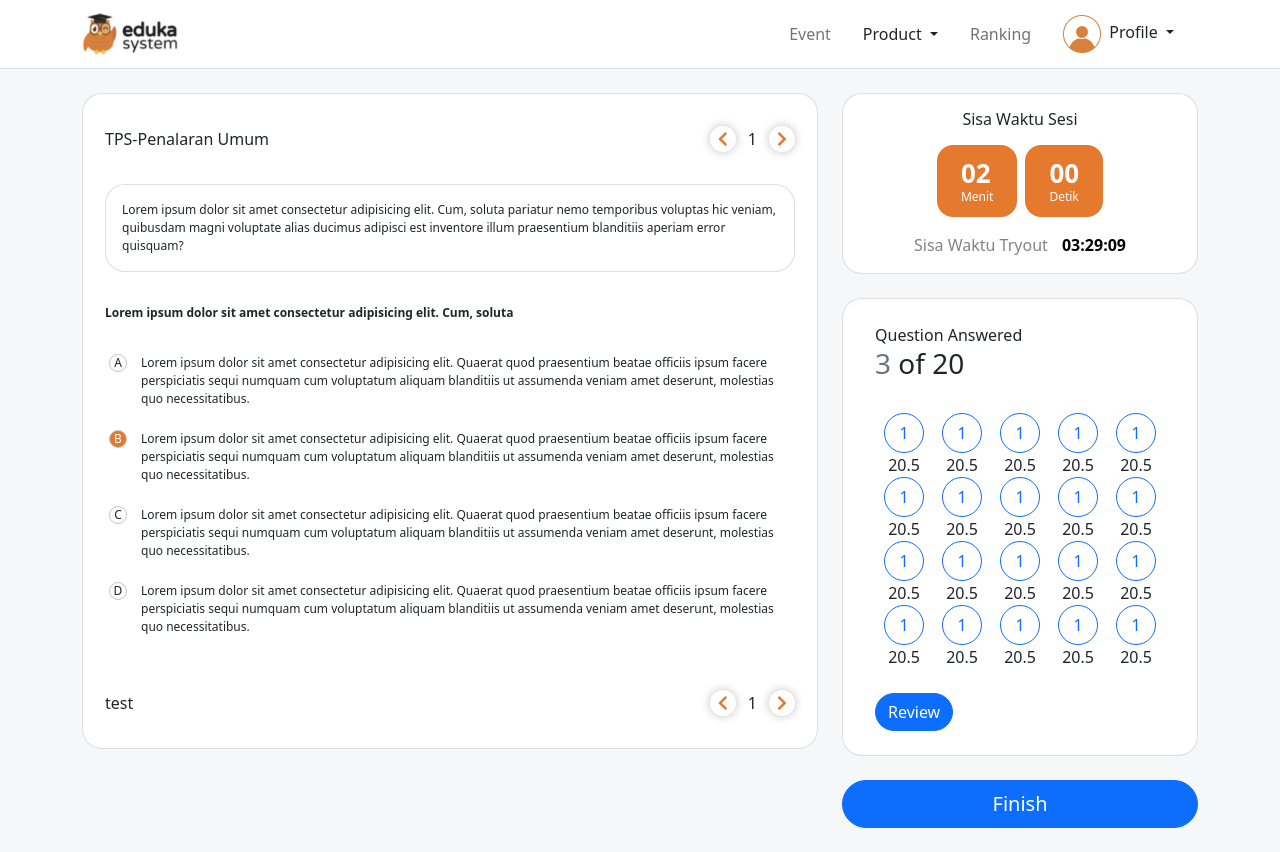
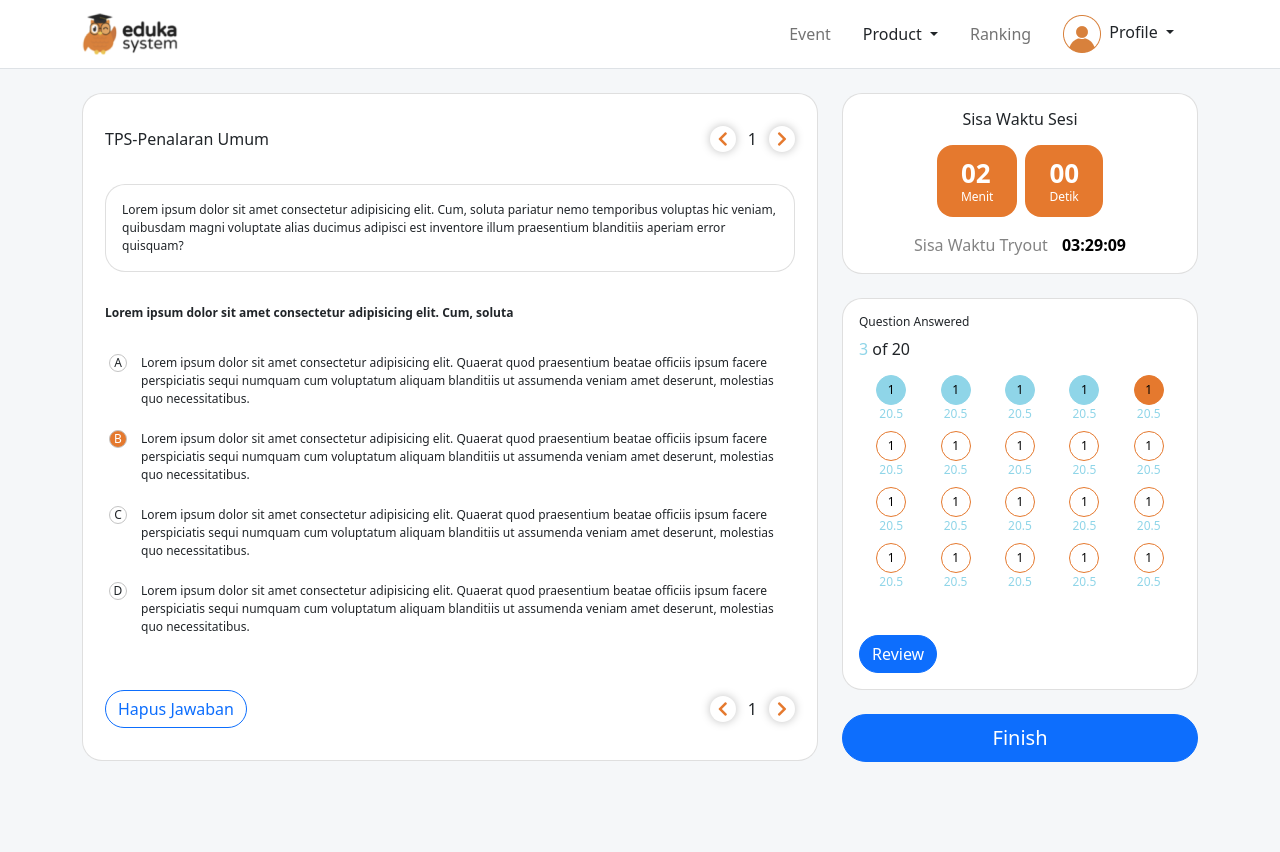
Before and after one commit to dianramdhani/dian-eduka-fe-assessment, a Vue app: page / in a window 1280 px wide. After the commit the page ends 800 px from the top, so only its background shows below. Built offline with nearby package versions, Linux system fonts and the light colour scheme.

Commit message:
init style question-history

```diff
--- a/src/assets/scss/_color.scss
+++ b/src/assets/scss/_color.scss
@@ -1,3 +1,5 @@
 $primary: #e5792e;
 $white: #fff;
 $gray: #c4c4c4;
+$secondary: #8fd5e8;
+$black: #000;
--- /dev/null
+++ b/src/assets/scss/components/_question-history.scss
@@ -0,0 +1,61 @@
+.question-history {
+  display: block;
+
+  &__header {
+    font-size: 1rem;
+    margin-bottom: 1rem;
+
+    small {
+      font-size: 0.75rem;
+      display: block;
+      margin-bottom: 0.625rem;
+    }
+
+    span {
+      color: $secondary;
+    }
+  }
+
+  &__numbers {
+    padding: 0;
+    list-style-type: none;
+    margin-bottom: 2.25rem;
+
+    li {
+      width: 20%;
+      display: inline-flex;
+      flex-direction: column;
+      align-items: center;
+      font-size: 0.75rem;
+      color: $secondary;
+      cursor: pointer;
+      margin-bottom: 0.5rem;
+    }
+
+    li:hover span {
+      box-shadow: 0px 0px 10px 0px #00000040;
+    }
+
+    span {
+      display: block;
+      display: flex;
+      justify-content: center;
+      align-items: center;
+      width: 1.875rem;
+      height: 1.875rem;
+      border: 1px solid transparent;
+      border-radius: 50%;
+      border-color: $primary;
+      color: $black;
+    }
+  }
+
+  &__number--done span {
+    border-color: $secondary;
+    background-color: $secondary;
+  }
+
+  &__number--current span {
+    background-color: $primary;
+  }
+}
--- a/src/assets/scss/components/_question.scss
+++ b/src/assets/scss/components/_question.scss
@@ -51,7 +51,6 @@
   }
 
   &__options {
-    counter-reset: item;
     list-style-type: none;
     margin: 0;
     padding-left: 2.25rem;
@@ -71,9 +70,8 @@
         display: flex;
         justify-content: center;
         align-items: center;
-        border: 1px solid transparent;
+        border: 1px solid $gray;
         border-radius: 50%;
-        border-color: $gray;
       }
 
       &:hover span {
--- a/src/assets/scss/style.scss
+++ b/src/assets/scss/style.scss
@@ -3,6 +3,7 @@
 @import "components/card";
 @import "components/time-remaining";
 @import "components/question";
+@import "components/question-history";
 
 body {
   background-color: #f5f7f9;
--- a/src/components/Question.vue
+++ b/src/components/Question.vue
@@ -52,7 +52,7 @@
       </li>
     </ul>
     <div class="question__footer">
-      test
+      <button class="btn btn-outline-primary btn-rounded">Hapus Jawaban</button>
       <span class="question__navigator">
         <button>
           <i class="fas fa-chevron-left"></i>
--- a/src/components/QuestionHistory.vue
+++ b/src/components/QuestionHistory.vue
@@ -1,94 +1,31 @@
 <template>
-  <div class="card">
-    <div class="card-header">
-      Question Answered
-      <h3><span class="text-secondary">3</span> of 20</h3>
-    </div>
-    <div class="card-body test">
-      <div class="d-inline-flex flex-column align-items-center">
-        <button class="btn btn-outline-primary btn-rounded">1</button>
-        20.5
-      </div>
-      <div class="d-inline-flex flex-column align-items-center">
-        <button class="btn btn-outline-primary btn-rounded">1</button>
-        20.5
-      </div>
-      <div class="d-inline-flex flex-column align-items-center">
-        <button class="btn btn-outline-primary btn-rounded">1</button>
-        20.5
-      </div>
-      <div class="d-inline-flex flex-column align-items-center">
-        <button class="btn btn-outline-primary btn-rounded">1</button>
-        20.5
-      </div>
-      <div class="d-inline-flex flex-column align-items-center">
-        <button class="btn btn-outline-primary btn-rounded">1</button>
-        20.5
-      </div>
-      <div class="d-inline-flex flex-column align-items-center">
-        <button class="btn btn-outline-primary btn-rounded">1</button>
-        20.5
-      </div>
-      <div class="d-inline-flex flex-column align-items-center">
-        <button class="btn btn-outline-primary btn-rounded">1</button>
-        20.5
-      </div>
-      <div class="d-inline-flex flex-column align-items-center">
-        <button class="btn btn-outline-primary btn-rounded">1</button>
-        20.5
-      </div>
-      <div class="d-inline-flex flex-column align-items-center">
-        <button class="btn btn-outline-primary btn-rounded">1</button>
-        20.5
-      </div>
-      <div class="d-inline-flex flex-column align-items-center">
-        <button class="btn btn-outline-primary btn-rounded">1</button>
-        20.5
-      </div>
-      <div class="d-inline-flex flex-column align-items-center">
-        <button class="btn btn-outline-primary btn-rounded">1</button>
-        20.5
-      </div>
-      <div class="d-inline-flex flex-column align-items-center">
-        <button class="btn btn-outline-primary btn-rounded">1</button>
-        20.5
-      </div>
-      <div class="d-inline-flex flex-column align-items-center">
-        <button class="btn btn-outline-primary btn-rounded">1</button>
-        20.5
-      </div>
-      <div class="d-inline-flex flex-column align-items-center">
-        <button class="btn btn-outline-primary btn-rounded">1</button>
-        20.5
-      </div>
-      <div class="d-inline-flex flex-column align-items-center">
-        <button class="btn btn-outline-primary btn-rounded">1</button>
-        20.5
-      </div>
-      <div class="d-inline-flex flex-column align-items-center">
-        <button class="btn btn-outline-primary btn-rounded">1</button>
-        20.5
-      </div>
-      <div class="d-inline-flex flex-column align-items-center">
-        <button class="btn btn-outline-primary btn-rounded">1</button>
-        20.5
-      </div>
-      <div class="d-inline-flex flex-column align-items-center">
-        <button class="btn btn-outline-primary btn-rounded">1</button>
-        20.5
-      </div>
-      <div class="d-inline-flex flex-column align-items-center">
-        <button class="btn btn-outline-primary btn-rounded">1</button>
-        20.5
-      </div>
-      <div class="d-inline-flex flex-column align-items-center">
-        <button class="btn btn-outline-primary btn-rounded">1</button>
-        20.5
-      </div>
-    </div>
-    <div class="card-footer">
-      <button class="btn btn-primary btn-rounded">Review</button>
-    </div>
+  <div class="card question-history">
+    <h3 class="question-history__header">
+      <small>Question Answered</small><span>3</span> of 20
+    </h3>
+    <ul class="question-history__numbers">
+      <li class="question-history__number--done"><span>1</span>20.5</li>
+      <li class="question-history__number--done"><span>1</span>20.5</li>
+      <li class="question-history__number--done"><span>1</span>20.5</li>
+      <li class="question-history__number--done"><span>1</span>20.5</li>
+      <li class="question-history__number--current"><span>1</span>20.5</li>
+      <li><span>1</span>20.5</li>
+      <li><span>1</span>20.5</li>
+      <li><span>1</span>20.5</li>
+      <li><span>1</span>20.5</li>
+      <li><span>1</span>20.5</li>
+      <li><span>1</span>20.5</li>
+      <li><span>1</span>20.5</li>
+      <li><span>1</span>20.5</li>
+      <li><span>1</span>20.5</li>
+      <li><span>1</span>20.5</li>
+      <li><span>1</span>20.5</li>
+      <li><span>1</span>20.5</li>
+      <li><span>1</span>20.5</li>
+      <li><span>1</span>20.5</li>
+      <li><span>1</span>20.5</li>
+    </ul>
+    <button class="btn btn-primary btn-rounded">Review</button>
   </div>
 </template>
 
@@ -97,15 +34,3 @@ export default {
   name: 'QuestionHistory',
 };
 </script>
-
-<style lang="scss" scoped>
-.test {
-  & > div {
-    width: 20%;
-  }
-  & button {
-    width: 2.5rem;
-    height: 2.5rem;
-  }
-}
-</style>
```
